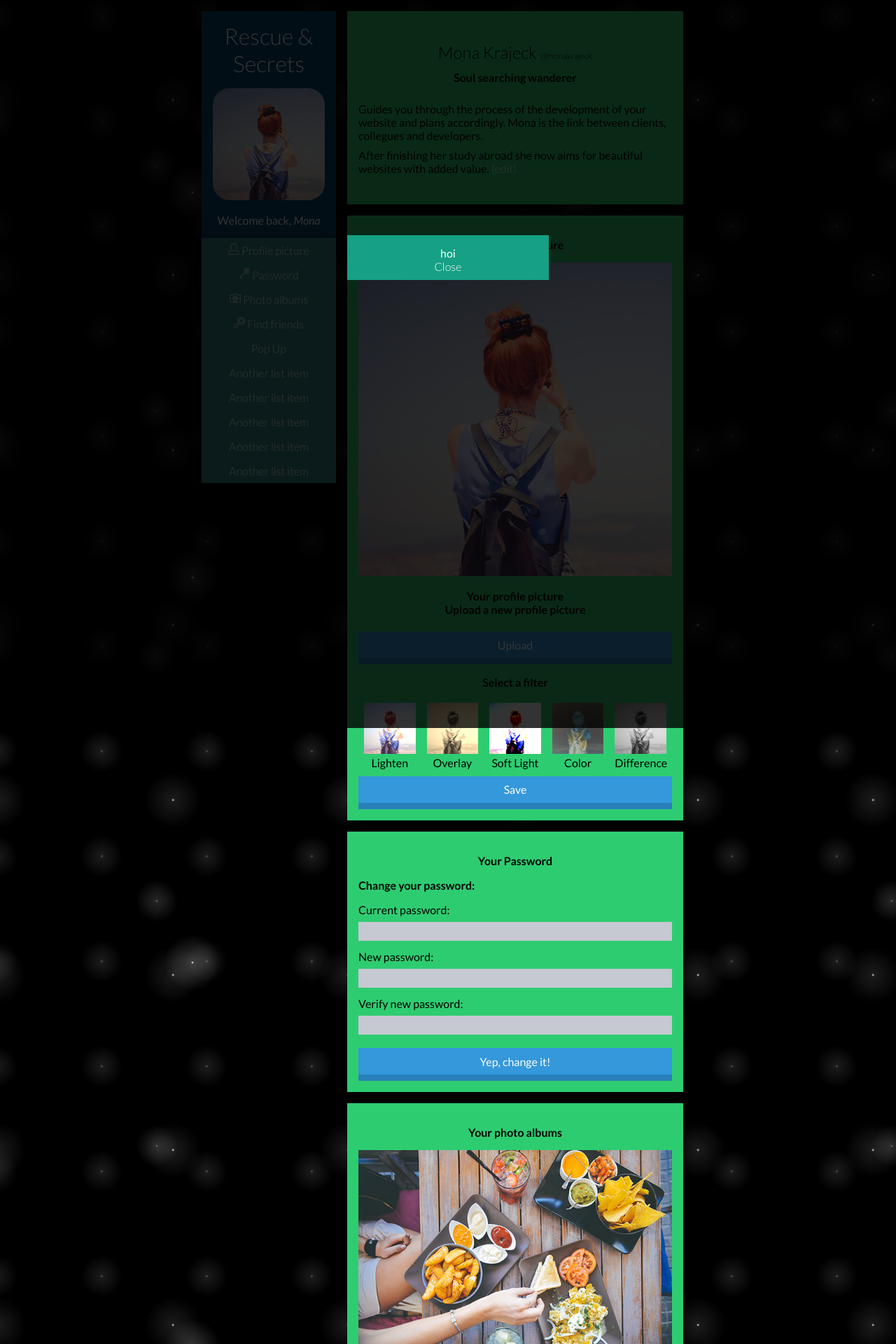
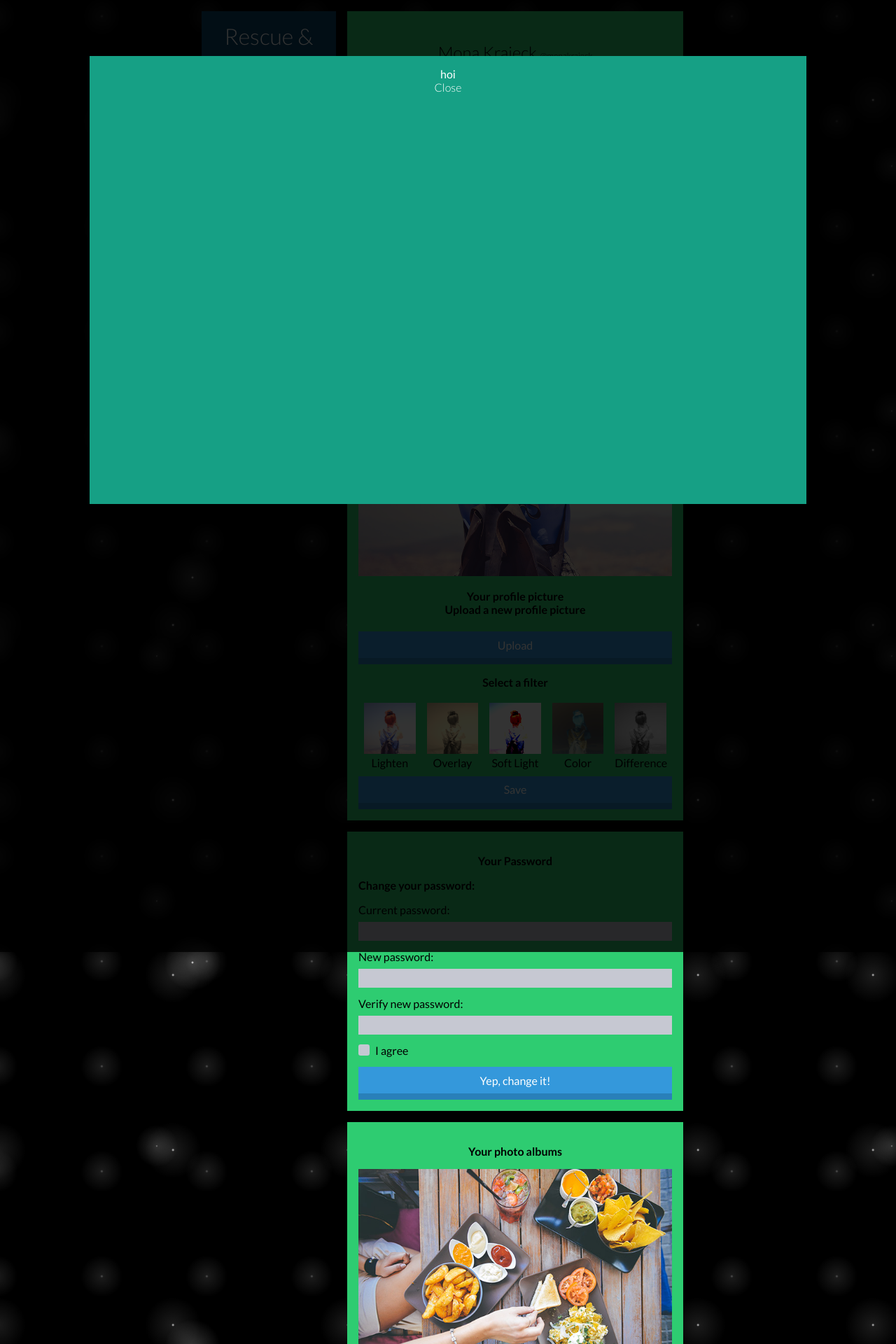
Before and after one commit to LeanderVanBaekel/LeanderVanBaekel.github.io, a PHP site: page /cssToTheRescue/week3/index.html in a window 1280 px wide, after a click on "Pop Up". Shown: the top 1920 px of the page at 70% size. Run offline with PHP 8.4, Linux system fonts and the light colour scheme.

Commit message:
css week 3 version 1

```diff
--- a/cssToTheRescue/week3/index.html
+++ b/cssToTheRescue/week3/index.html
@@ -52,7 +52,7 @@
 						</a>
 					</li>
 					<li><a href="#pop">Pop Up</a></li>
-					<li><a href="#">Another list item</a></li>
+					<li><a href="bg.html">Random Background</a></li>
 					<li><a href="#">Another list item</a></li>
 					<li><a href="#">Another list item</a></li>
 					<li><a href="#">Another list item</a></li>
@@ -142,9 +142,16 @@
 						<label>Current password:</label>
 						<input id="current-password" type="password" required>
 						<label>New password:</label>
-						<input id="current-password" type="password" required>
+						<input id="new-password" type="password" required>
 						<label>Verify new password:</label>
-						<input id="current-password" type="password" required>
+						<input id="new-password" type="password" required>
+
+						<!-- Uittreksel van: Lea Verou. 'CSS Secrets'. iBooks.  -->
+
+						<input type="checkbox" id="check" required>
+                            <label for="check">I agree</label>
+                        </input>
+
 
 						<button role="button" type="submit">Yep, change it!</button>
 					</fieldset>
--- a/cssToTheRescue/week3/style.css
+++ b/cssToTheRescue/week3/style.css
@@ -24,21 +24,10 @@ body {
 	radial-gradient(white, rgba(255,255,255,.1) 2px, transparent 40px),
 	radial-gradient(rgba(255,255,255,.4), rgba(255,255,255,.1) 2px, transparent 30px);
 	background-size: 550px 550px, 350px 350px, 250px 250px, 150px 150px;
-	/*background-position: 0 0, 40px 60px, 130px 270px, 70px 100px;*/
-	/*transition:background-position 2s ease;*/
 	-webkit-animation: bg-animation 15s infinite cubic-bezier(0.430, 0.730, 0.755, 0.140);
         	animation: bg-animation 15s infinite cubic-bezier(0.430, 0.730, 0.755, 0.140);
 }
-/*
-@-webkit-keyframes bg-animation {
-	0%, 100%  {
-		background-position: 0 0, 40px 60px, 130px 270px, 70px 100px;
-	}
-	50% {
-		background-position: 0 0, 40px 60px, 130px 270px, 70px 100px;
-	}
-}
-*/
+
 @keyframes bg-animation {
 	0%, 100%  {
 		background-position: 0 0, 40px 60px, 130px 270px, 70px 100px;
@@ -165,7 +154,7 @@ legend {
 	margin: 0 0 0.5em 0;
 }
 
-input {
+input[type="password"] {
 	display: block;
 	width: 100%;
 	margin-bottom: 0.8em;
@@ -189,8 +178,8 @@ button {
 	border-bottom: 0.6em solid rgba(41, 128, 185,1.0);
 }
 
-button:hover {
-	margin-top: 0.3em;
+button:active {
+	margin-top: 0.1em;
 	border-bottom: 0.3em solid rgba(41, 128, 185,1.0);
 }
 
@@ -336,9 +325,6 @@ img[alt*=effect] {
 /*CSS Intrinsic & Extrinsic Sizing*/
 figure[class*=effect] {
 	display: inline-block;
-/*	max-width: -webkit-min-content;
-	max-width: -moz-min-content;
-	max-width: min-content;*/
 	width: 5em;
 	margin: 0;
 	padding: 0.2em;
@@ -386,11 +372,9 @@ figcaption {
 
 
 #pop {
-	/*background-color: rgba(122, 60, 133,0.0);*/
 	position: fixed;
 	text-align: center;
 	padding: 1em 1.5em;
-	margin: calc(50vh - 4em) 0;
 	opacity: 0;
 	width: 0;
 	height: 0;
@@ -398,17 +382,17 @@ figcaption {
 	visibility: hidden;
 	transition:all 0.5s ease;
 	z-index: 0;
-	left: calc(0% - 9em);
+	margin: calc(50vh - 40vh) 0;
+	left: calc(50vw - 40vw);
 }
 
 #pop:target {
 	background-color: rgba(22, 160, 133,1.0);
 	visibility: visible;
 	opacity: 1;
-	width: 18em;
-	height: 4em;
+	width: 80vw;
+	height: 80vh;
 	box-shadow: 0 0 0 50vmax rgba(0,0,0,.8);
-	left: calc(50vw - 9em);
 	color: white;
 	z-index: 3;
 }
@@ -454,7 +438,58 @@ a:not(:focus), input:not(:focus) {
 	box-shadow: none;
 	transition:all 0.5s ease;
 }
-:focus {
+
+:focus, a:hover {
 	outline: none;
-	box-shadow: inset 0em 0em 0.2em 0.2em rgba(0,0,0,0.2);
+	box-shadow: 0em 0em 0.2em 0.2em rgba(255,255,255,0.8);
 }
+
+a:focus, a:hover {
+	padding: 0.5em;
+}
+
+
+
+input[type="checkbox"] {
+    position: absolute;
+    clip: rect(0,0,0,0);
+}
+input[type="checkbox"] + label::before {
+    content: '\a0';
+    color: white;
+    display: inline-block;
+    vertical-align: .2em;
+    width: 1em;
+    height: 1em;
+    margin-right: .5em;
+    border-radius: .2em;
+    background: rgba(198, 200, 210,1) ;
+    text-indent: .25em;
+    line-height: .75;
+}
+input[type="checkbox"]:checked + label::before {
+    content: '\2713';
+    background: rgba(52, 152, 219,1.0);
+}
+input[type="checkbox"]:focus + label::before {
+	box-shadow: 0em 0em 0.2em 0.2em rgba(255,255,255,0.8);
+}
+
+input[type="checkbox"]:disabled + label::before {
+    background: gray;
+    box-shadow: none;
+    color: #555;
+    cursor: not-allowed;
+}
+
+body {
+	width: 100vw;
+	height: 100vh;
+}
+.bg {
+	width: 100vw;
+	height: 100vh;
+	background-image: url(images/1.png),url(images/2.png), url(images/3.png);
+	padding:0; margin:0; height: 100%;
+	animation: none;
+}
```
Also changed, not shown: cssToTheRescue/week3/bg.html (added, +18 -0 lines), cssToTheRescue/week3/images/1.png (added), cssToTheRescue/week3/images/2.png (added), cssToTheRescue/week3/images/3.png (added).
